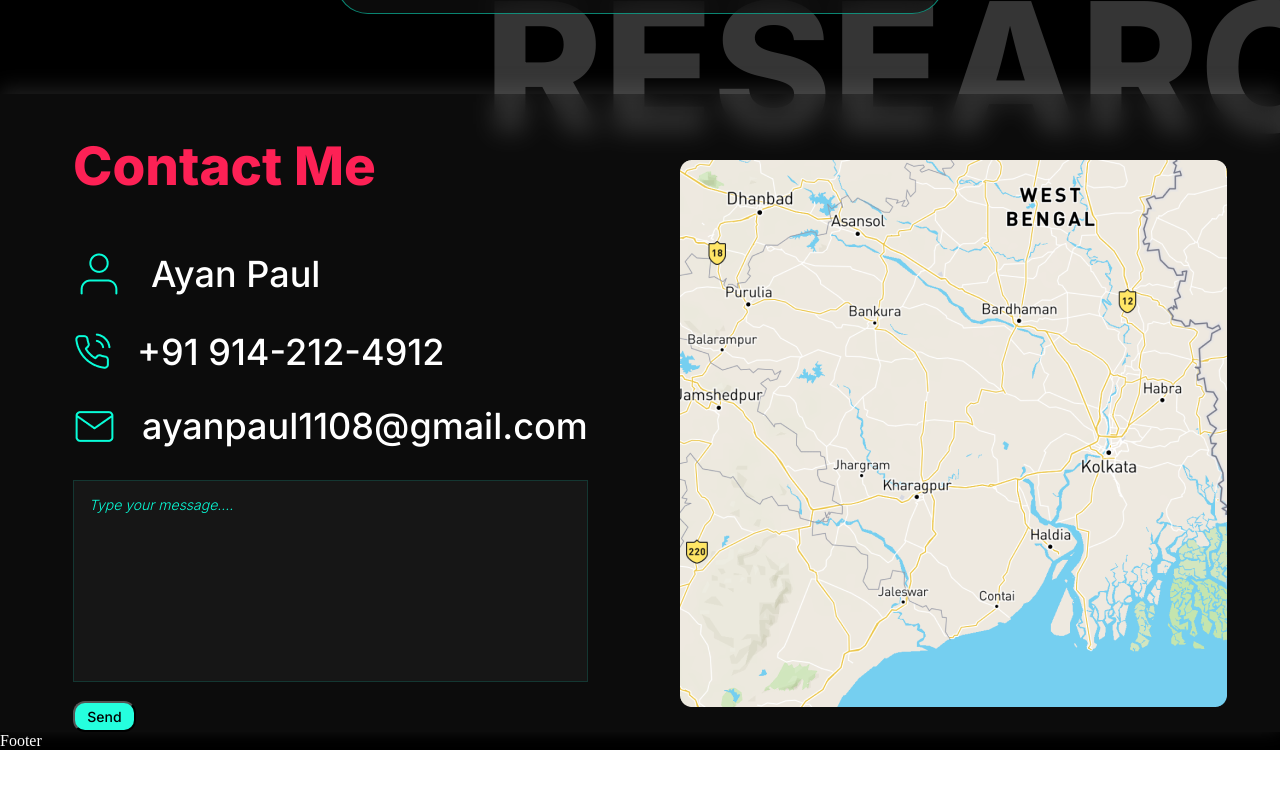
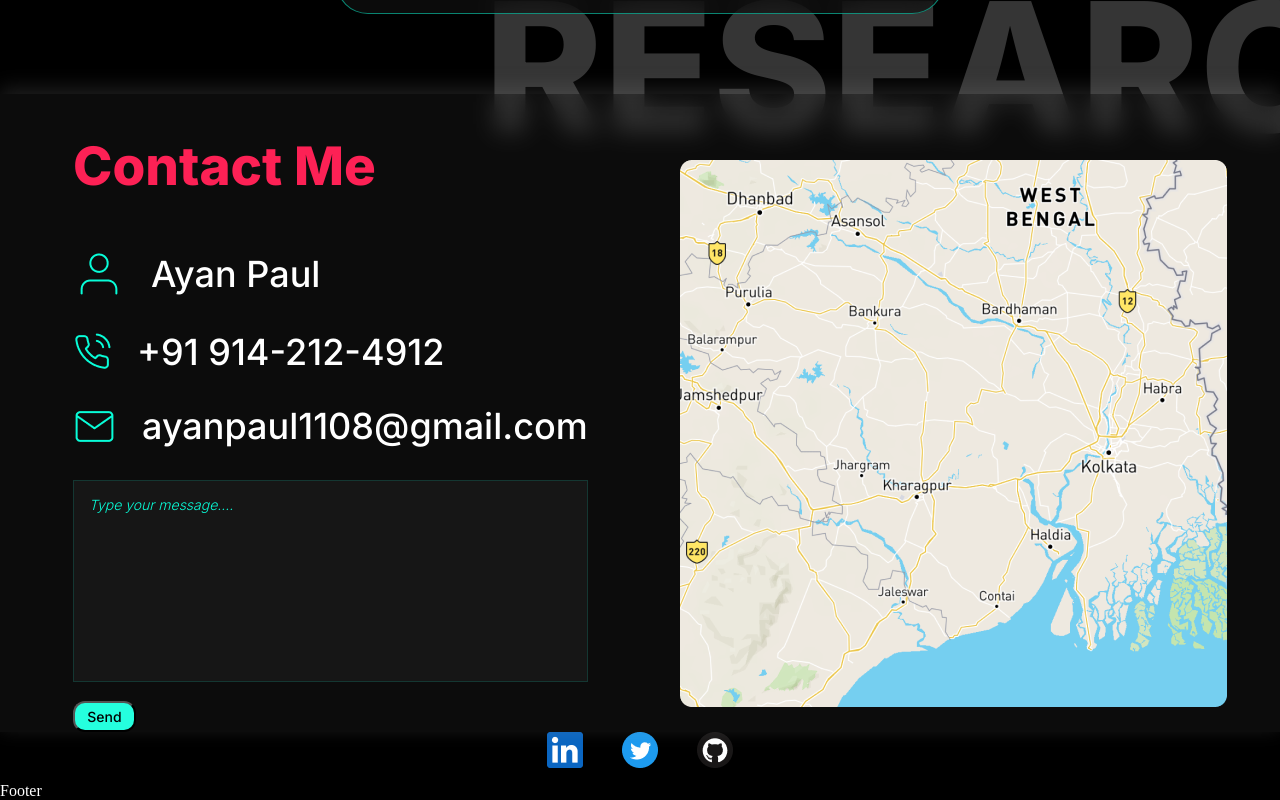
Before and after one commit to Ayanpaul11/Portfolio, a React (Vite) app: page / in a window 1280 px wide. Shown: the part 2648-3448 px from the top of the page. Before the commit the page ends 3398 px from the top, so only its background shows below. Built offline with nearby package versions, Linux system fonts and the light colour scheme.

Commit message:
Update Socials.jsx

```diff
--- a/src/Components/Home/Socials.jsx
+++ b/src/Components/Home/Socials.jsx
@@ -1,5 +1,5 @@
 import React from "react";
-import CCss from "./Css/Contact.module.css";
+import SoCss from "./Css/Socials.module.css";
 
 // icons
 import LinkedIn from "./../../assets/LinkedIn.png";
@@ -7,5 +7,11 @@ import Twitter from "./../../assets/Twitter.png";
 import Github from "./../../assets/Github.png";
 
 export default function Socials() {
-  return <div></div>;
+  return (
+    <div className={SoCss.mDiv}>
+      <img src={LinkedIn} alt="" className={SoCss.LinkedIn} />
+      <img src={Twitter} alt="" className={SoCss.Twitter} />
+      <img src={Github} alt="" className={SoCss.Github} />
+    </div>
+  );
 }
```
